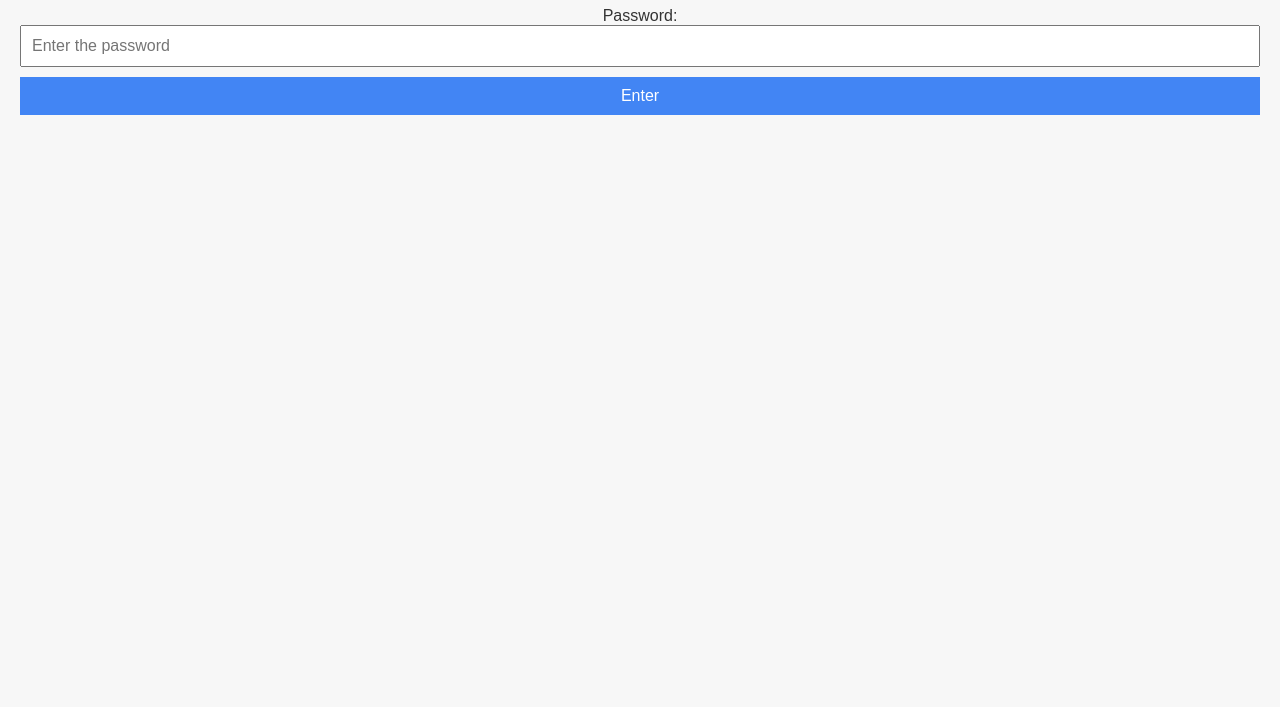
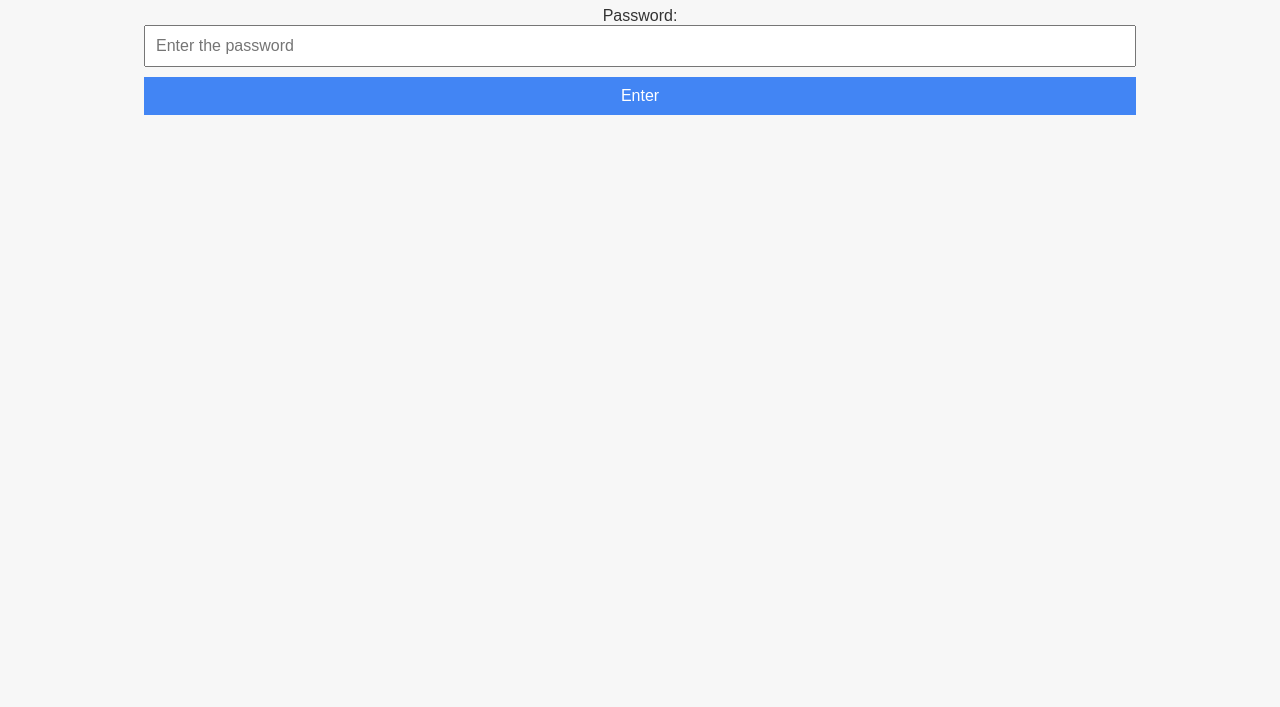
Before and after one commit to manideepduggi/My-Webpage, a plain HTML site: page index.html in a window 1280 px wide. Shown: the part 93-800 px from the top of the page. Drawn offline with Linux system fonts and the light colour scheme.

Commit message:
Update index.html

```diff
--- a/index.html
+++ b/index.html
@@ -11,9 +11,7 @@
             color: #333;
             margin: 0;
             padding: 20px;
-            display: flex;
-            flex-direction: column;
-            align-items: center;
+            text-align: center;
         }
 
         h1 {
@@ -31,7 +29,7 @@
             font-size: 16px;
             padding: 10px;
             margin-bottom: 10px;
-            width: 100%;
+            width: 80%;
             box-sizing: border-box;
         }
 
@@ -42,9 +40,9 @@
             padding: 10px;
             border: none;
             cursor: pointer;
-            width: 100%;
+            width: 80%;
             box-sizing: border-box;
-            margin-bottom: 10px;
+            margin-bottom: 20px;
         }
     </style>
     <script>
@@ -90,10 +88,10 @@
     <h1>Welcome to Protected Content!</h1>
     <p>This content is protected. Enter the password to reveal it.</p>
 
-    <label for="passwordInput">Password:</label>
-    <input type="password" id="passwordInput" placeholder="Enter the password">
+    <label for="passwordInput">Password:</label><br>
+    <input type="password" id="passwordInput" placeholder="Enter the password"><br>
 
-    <button onclick="showContent()">Enter</button>
+    <button onclick="showContent()">Enter</button><br>
 
     <!-- Content 1 -->
     <p id="content1">This is the content for password "1234". Replace this with your actual content.</p>
```
